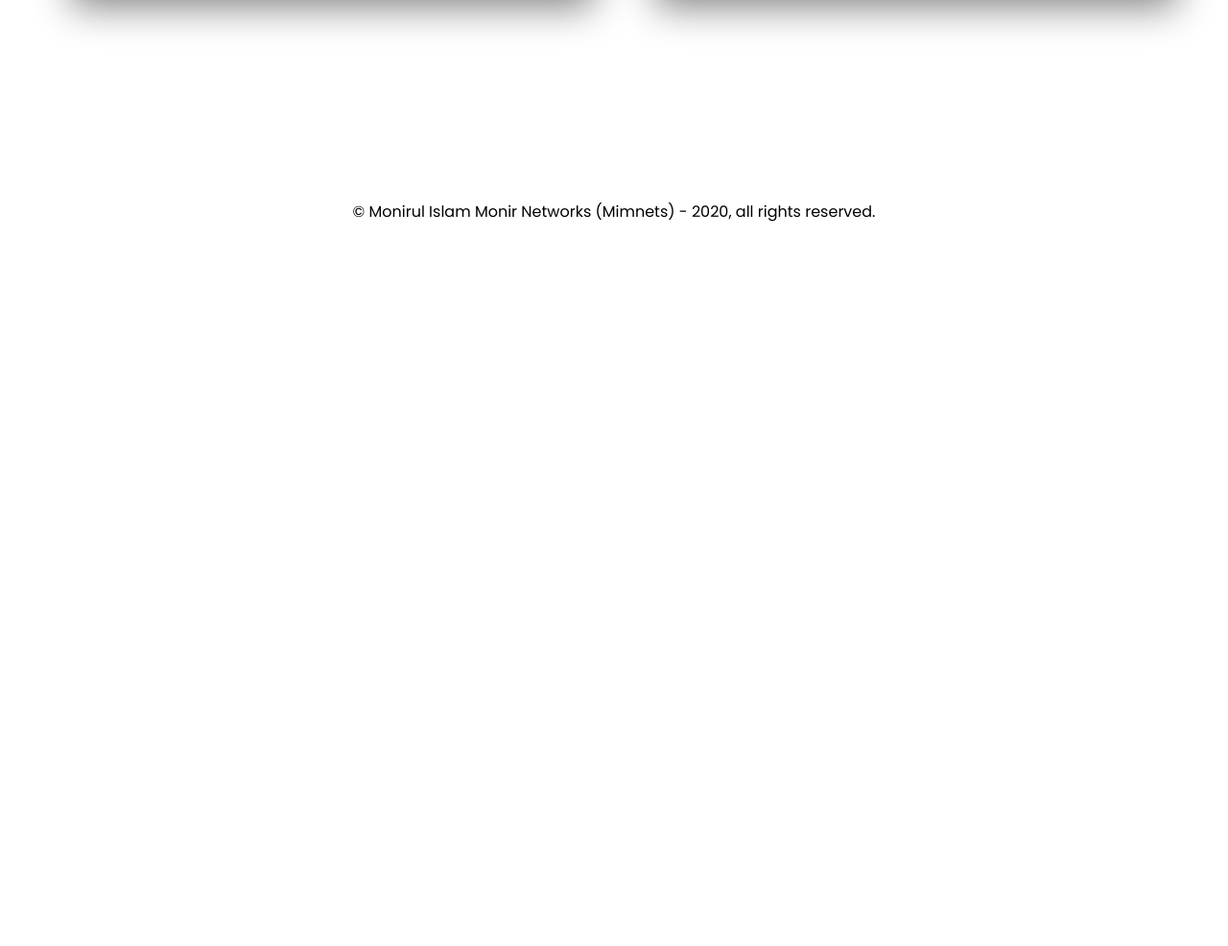
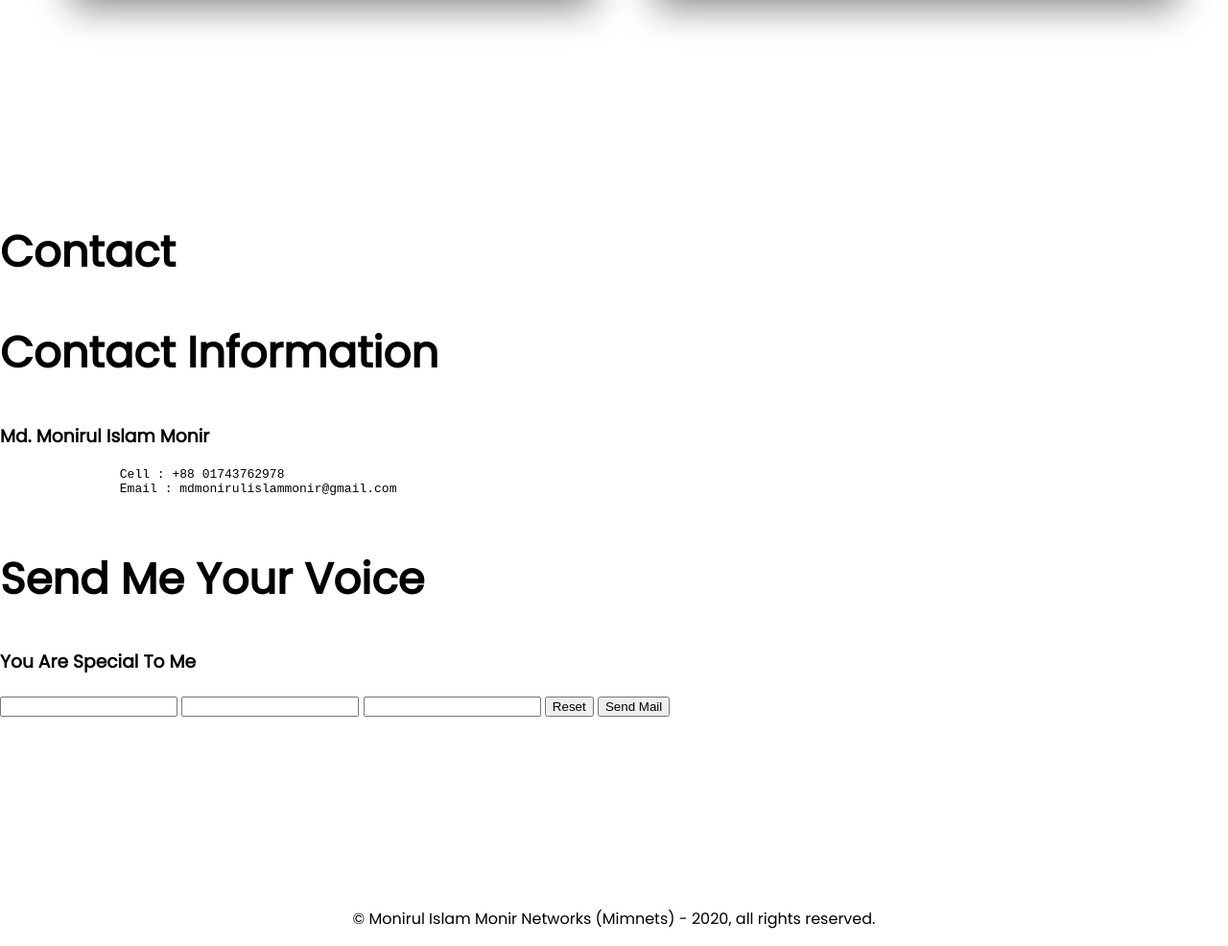
Before and after one commit to mimnets/assignment-one, a plain HTML site: page index.html in a window 1280 px wide. Shown: the part 2683-3669 px from the top of the page at 96% size. Before the commit the page ends 2932 px from the top, so only its background shows below. Drawn offline with Linux system fonts and the light colour scheme.

Commit message:
contacts added
q
dlkfjl

```diff
--- a/index.html
+++ b/index.html
@@ -66,6 +66,28 @@
             <p>I have very good working experience as a freelancer with freelance marketplace and also clients with professional social networking site Linkedin.</p>
         </div>
     </section>
+    <section class="contact">
+        <h2>Contact</h2>
+        <div>
+            <h2>Contact Information</h2>
+            <h3>Md. Monirul Islam Monir</h3>
+            <p><pre>
+                Cell : +88 01743762978
+                Email : mdmonirulislammonir@gmail.com
+            </pre></p>
+        </div>
+        <div>
+            <h2>Send Me Your Voice</h2>
+            <h3>You Are Special To Me</h3>
+            <p>
+                <input name="email" type="text">
+                <input name="subject" type="text">
+                <input name="message" type="text">
+                <button name="reset" type="reset">Reset</button>
+                <button name="send" type="submit">Send Mail</button>
+            </p>
+        </div>
+    </section>
     <footer>
         <p>© Monirul Islam Monir Networks (Mimnets) - 2020, all rights reserved.</p>
     </footer>
```
